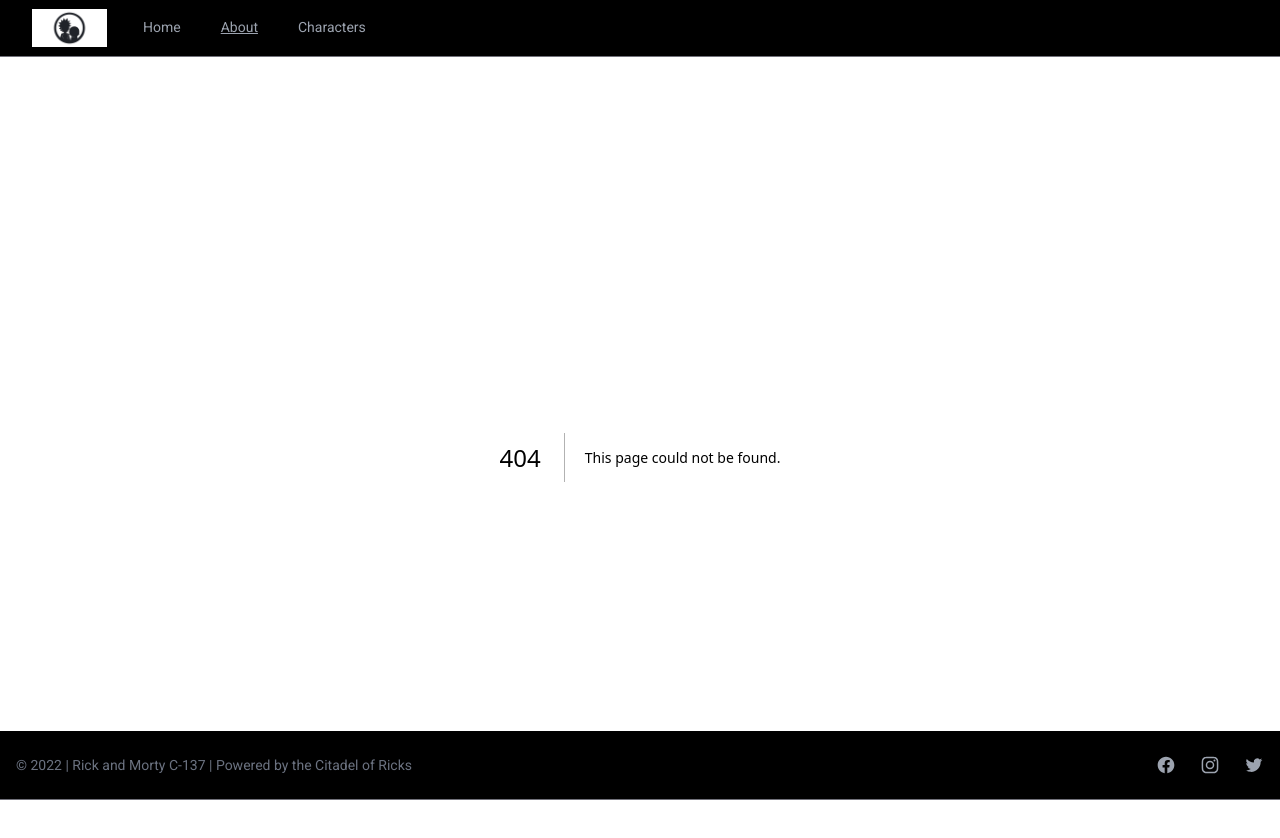
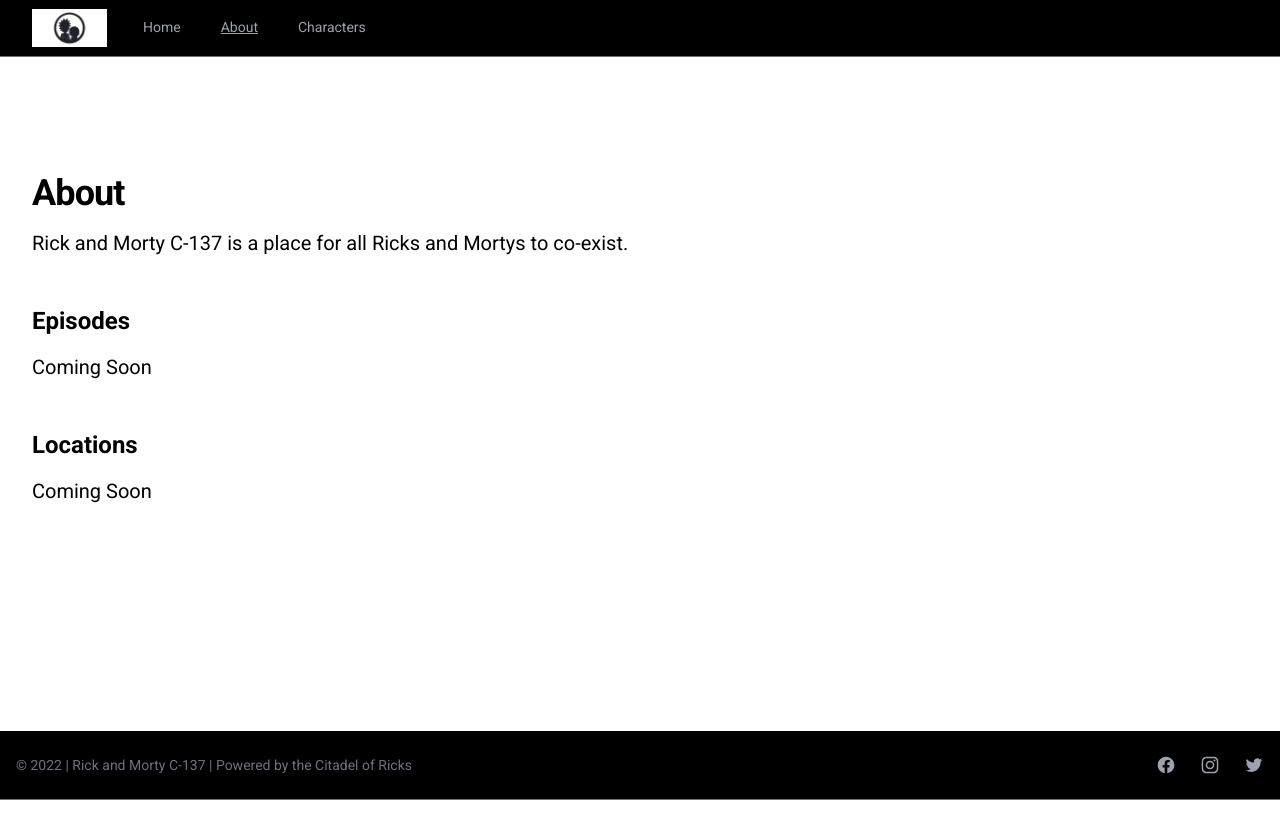
Before and after one commit to alvinwquach/rick-and-morty-c137, a Next.js app: page /about in a window 1280 px wide. Before the commit this address had no page. Shown: the top 838 px of the page. Built offline with nearby package versions, Linux system fonts and the light colour scheme.

Commit message:
Create about page

```diff
--- /dev/null
+++ b/pages/about.tsx
@@ -0,0 +1,50 @@
+import { NextPage } from "next";
+import Head from "next/head";
+
+type AboutProps = {
+  title: string;
+  children?: React.ReactNode;
+};
+
+function About({ title, children }: AboutProps) {
+  return (
+    <>
+      <h2 className="mt-12 text-xl font-bold sm:text-2xl">{title}</h2>
+      <div className="mt-4 text-xl font-light">{children}</div>
+    </>
+  );
+}
+
+const AboutUs: NextPage = () => {
+  return (
+    <>
+      <Head>
+        <title>About | Rick and Morty C-137</title>
+        <link rel="apple-touch-icon" href="/path/to/apple-touch-icon.png" />
+        <meta name="theme-color" content="#16a34a" />
+        <meta name="description" content="About at Rick and Morty C-137" />
+        <meta name="keywords" content="about, rick and morty c-137" />
+        <meta name="viewport" content="width=device-width" />
+      </Head>
+      <section
+        className="max-w-7xl mx-auto mt-5 px-5 sm:px-6 lg:px-8 py-20 sm:py-24 lg:py-24 font-roboto dark:text-white min-h-screen"
+        id="about"
+      >
+        <h1 className="text-3xl font-extrabold tracking-tight sm:text-4xl">
+          About
+        </h1>
+        <p className="mt-4 text-xl font-light">
+          Rick and Morty C-137 is a place for all Ricks and Mortys to co-exist.
+        </p>
+        <About title="Episodes">
+          <p>Coming Soon</p>
+        </About>
+        <About title="Locations">
+          <p>Coming Soon</p>
+        </About>
+      </section>
+    </>
+  );
+};
+
+export default AboutUs;
```
